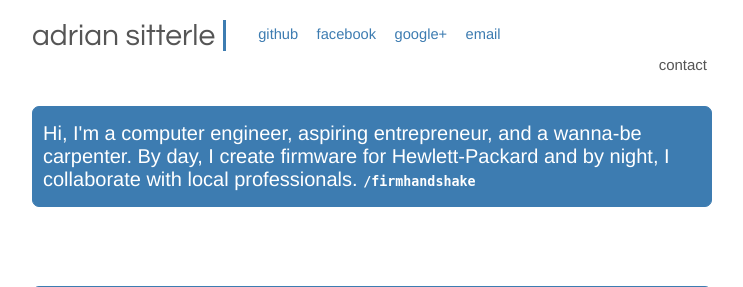
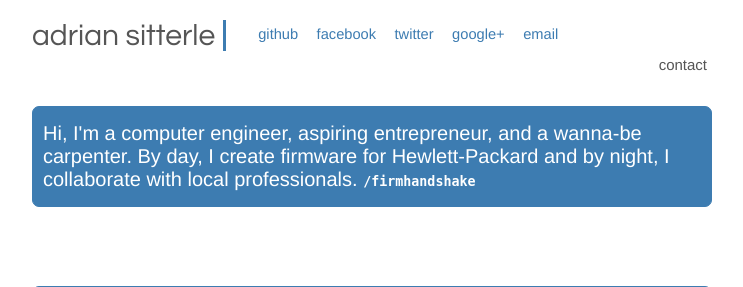
Before and after one commit to adrian-source/django-personal-website, a Django app: template templates/home.html in a window 1280 px wide. Shown: the top 287 px of the page, without its empty margins (121-864 px from the left). Run offline with Django 3.2, Linux system fonts and the light colour scheme; the template is opened without the code that fills it, so the values that code supplies are empty.

Commit message:
adding twitter link

```diff
--- a/templates/base.html
+++ b/templates/base.html
@@ -47,6 +47,7 @@
     <div id="heading-links">
     <a href="https://github.com/adrian-source" target="_blank">github</a>
     <a href="https://www.facebook.com/adrian.sitterle" target="_blank">facebook</a>
+    <a href="https://twitter.co/sitterleco" target="_blank">twitter</a>
     <a href="https://plus.google.com/106912658931768471573/" target="_blank">google+</a>
     <a href="/contact">email</a>
     </div>
```
